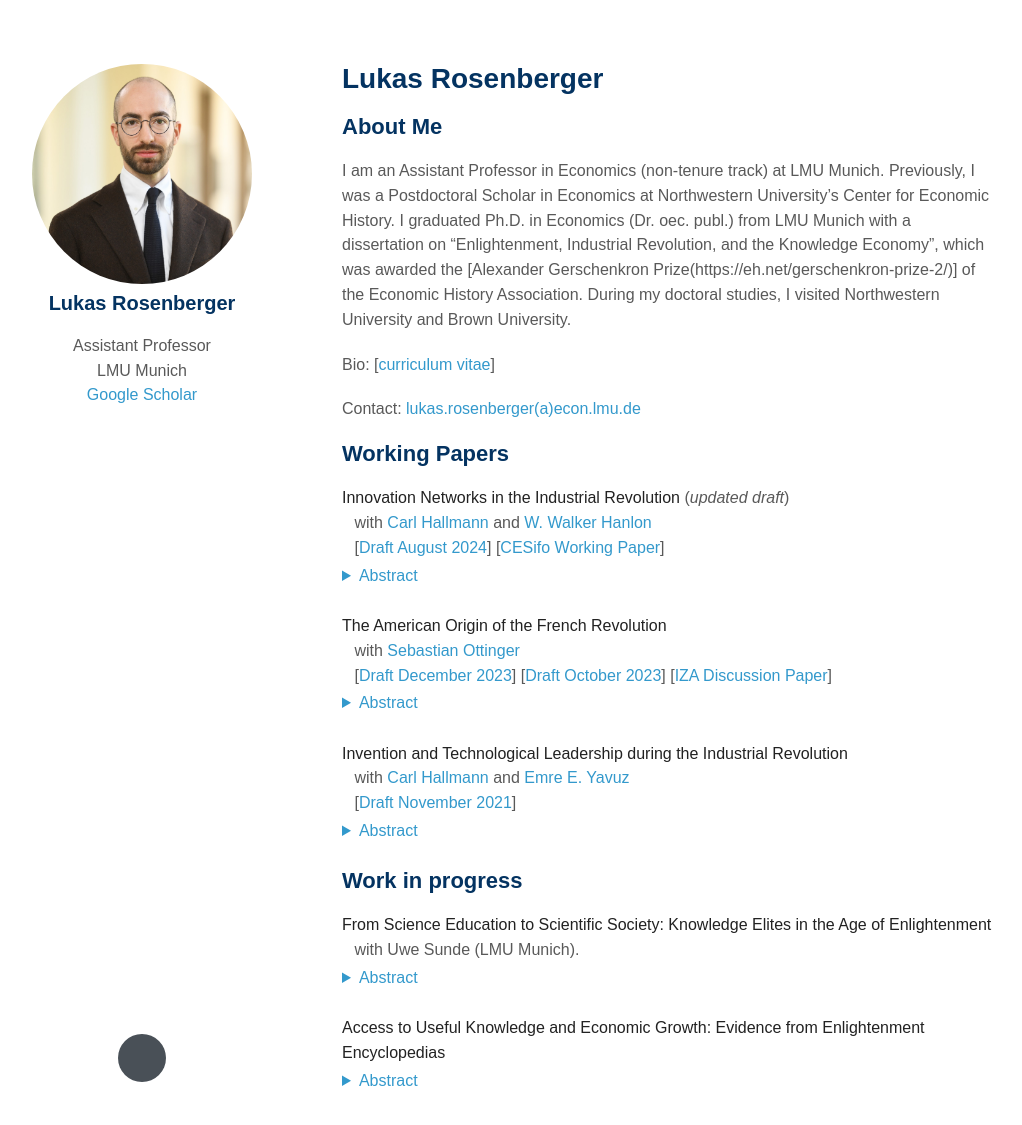
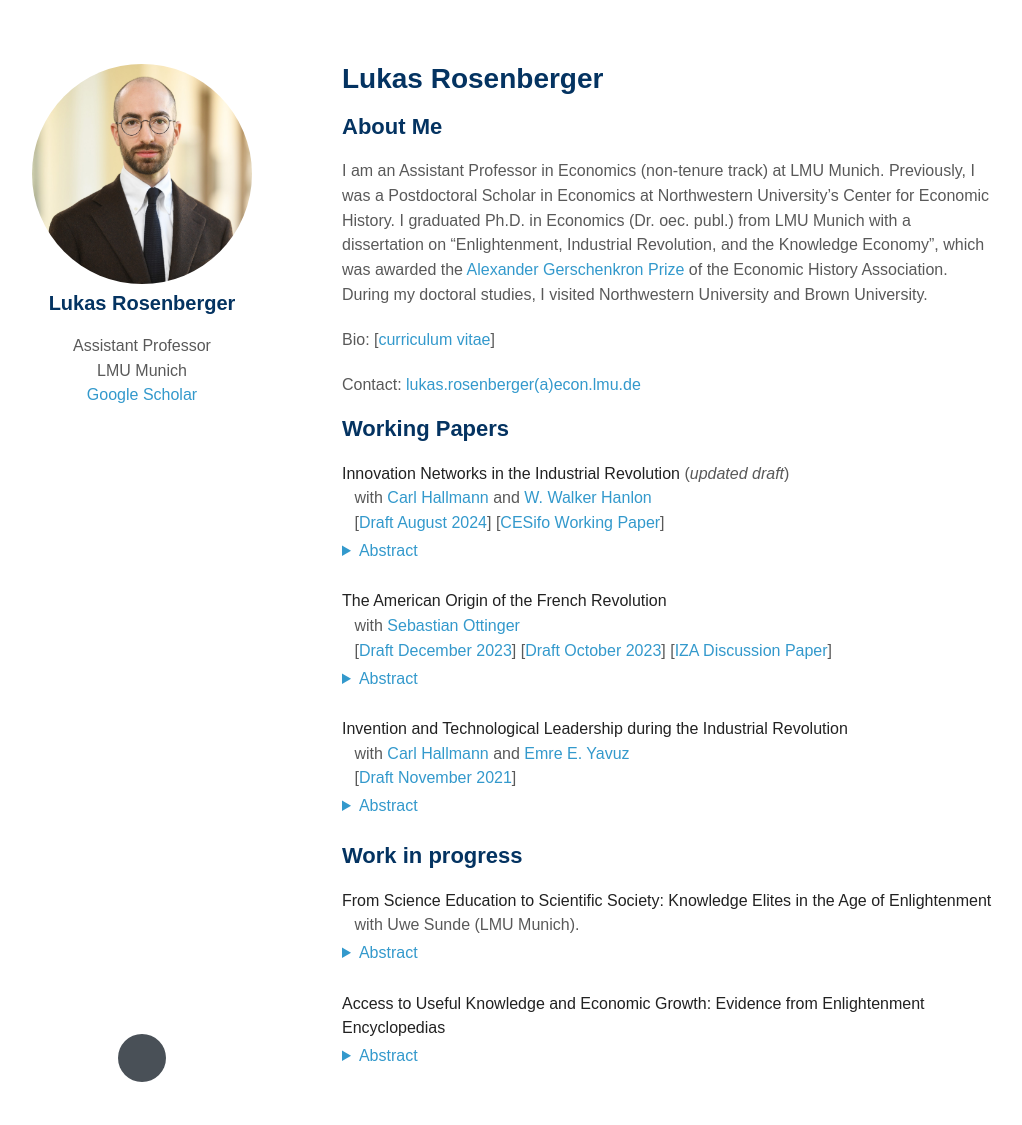
Before and after one commit to lukasrosenberger/lukasrosenberger.github.io, a Jekyll site: the page built from index.md, in a window 1280 px wide and 1194 px high. Shown: the top 1125 px of the window, without its empty margins (128-1150 px from the left). Built offline with Jekyll 4.4.1, drawn with Linux system fonts in a browser that asks for light colours; nearby versions of some CDN libraries; some web fonts are replaced; a style sheet for code colours, icons or effects is not loaded.

Commit message:
Update index.md

```diff
--- a/index.md
+++ b/index.md
@@ -6,7 +6,7 @@ layout: homepage
 
 ## About Me
 
-I am an Assistant Professor in Economics (non-tenure track) at LMU Munich. Previously, I was a Postdoctoral Scholar in Economics at Northwestern University's Center for Economic History. I graduated Ph.D. in Economics (Dr. oec. publ.) from LMU Munich with a dissertation on "Enlightenment, Industrial Revolution, and the Knowledge Economy", which was awarded the [Alexander Gerschenkron Prize(https://eh.net/gerschenkron-prize-2/)] of the Economic History Association. During my doctoral studies, I visited Northwestern University and Brown University.
+I am an Assistant Professor in Economics (non-tenure track) at LMU Munich. Previously, I was a Postdoctoral Scholar in Economics at Northwestern University's Center for Economic History. I graduated Ph.D. in Economics (Dr. oec. publ.) from LMU Munich with a dissertation on "Enlightenment, Industrial Revolution, and the Knowledge Economy", which was awarded the [Alexander Gerschenkron Prize](https://eh.net/gerschenkron-prize-2/) of the Economic History Association. During my doctoral studies, I visited Northwestern University and Brown University.
 
 Bio: [[curriculum vitae](https://lukasrosenberger.github.io/download/CV_RosenbergerL_2023_Aug.pdf)]
 
```
